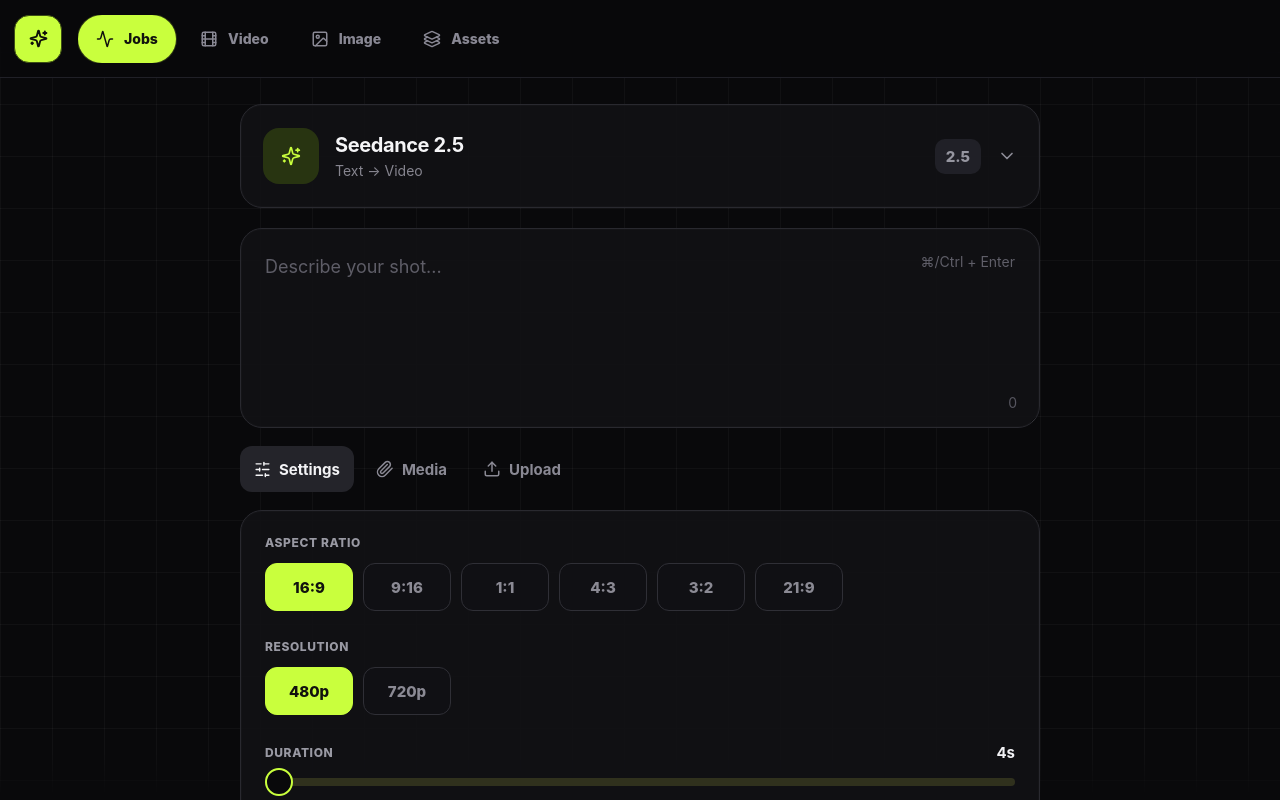
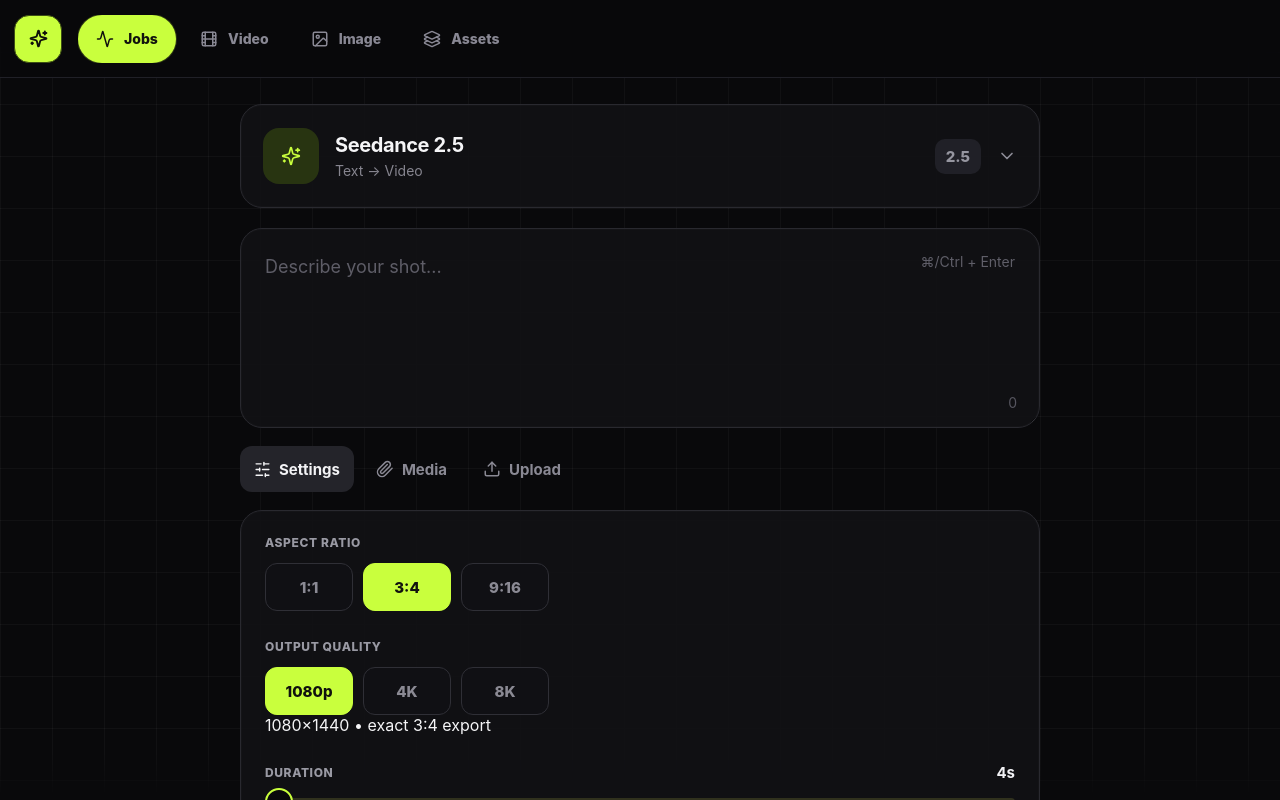
Before and after one commit to bookingcliffpo-spec/nightlife-promoter-mvp, a Next.js app in the folder frontend/: page / in a window 1280 px wide. Shown: the top 800 px of the page. Built offline with nearby package versions, Linux system fonts and the light colour scheme.

Commit message:
Lock social aspect ratios and add 1080p 4K 8K exports

```diff
--- a/frontend/src/components/prime-higgs-motion.tsx
+++ b/frontend/src/components/prime-higgs-motion.tsx
@@ -18,8 +18,8 @@
 } from "lucide-react";
 import { ChangeEvent, useMemo, useRef, useState } from "react";
 
-type Ratio = "16:9" | "9:16" | "1:1" | "4:3" | "3:2" | "21:9";
-type Resolution = "480p" | "720p";
+type Ratio = "1:1" | "3:4" | "9:16";
+type OutputQuality = "1080p" | "4K" | "8K";
 type StudioTab = "settings" | "media" | "upload";
 type JobStatus = "queued" | "generating" | "done" | "error" | "cancelled";
 
@@ -37,9 +37,15 @@
 const VIDEO_PROXY_URL =
   "https://ntmunryoutmjqdxgmzpw.supabase.co/functions/v1/video-generate-proxy";
 
-const ratios: Ratio[] = ["16:9", "9:16", "1:1", "4:3", "3:2", "21:9"];
+const ratios: Ratio[] = ["1:1", "3:4", "9:16"];
 
-async function imageToDataUrl(file: File): Promise<string> {
+const outputDimensions: Record<OutputQuality, Record<Ratio, string>> = {
+  "1080p": { "1:1": "1080×1080", "3:4": "1080×1440", "9:16": "1080×1920" },
+  "4K": { "1:1": "2160×2160", "3:4": "2160×2880", "9:16": "2160×3840" },
+  "8K": { "1:1": "4320×4320", "3:4": "4320×5760", "9:16": "4320×7680" },
+};
+
+async function imageToDataUrl(file: File, ratio: Ratio): Promise<string> {
   const objectUrl = URL.createObjectURL(file);
 
   try {
@@ -51,17 +57,33 @@
       element.src = objectUrl;
     });
 
-    const maxSide = 1400;
-    const scale = Math.min(1, maxSide / Math.max(image.naturalWidth, image.naturalHeight));
+    const targetRatio = ratio === "1:1" ? 1 : ratio === "3:4" ? 3 / 4 : 9 / 16;
+    const sourceRatio = image.naturalWidth / image.naturalHeight;
+
+    let sx = 0;
+    let sy = 0;
+    let sw = image.naturalWidth;
+    let sh = image.naturalHeight;
+
+    if (sourceRatio > targetRatio) {
+      sw = image.naturalHeight * targetRatio;
+      sx = (image.naturalWidth - sw) / 2;
+    } else if (sourceRatio < targetRatio) {
+      sh = image.naturalWidth / targetRatio;
+      sy = (image.naturalHeight - sh) / 2;
+    }
+
+    const maxSide = 1600;
+    const scale = Math.min(1, maxSide / Math.max(sw, sh));
     const canvas = document.createElement("canvas");
-    canvas.width = Math.max(1, Math.round(image.naturalWidth * scale));
-    canvas.height = Math.max(1, Math.round(image.naturalHeight * scale));
+    canvas.width = Math.max(2, Math.round(sw * scale / 2) * 2);
+    canvas.height = Math.max(2, Math.round(sh * scale / 2) * 2);
 
     const context = canvas.getContext("2d");
     if (!context) throw new Error("Could not prepare the image.");
 
-    context.drawImage(image, 0, 0, canvas.width, canvas.height);
-    return canvas.toDataURL("image/jpeg", 0.9);
+    context.drawImage(image, sx, sy, sw, sh, 0, 0, canvas.width, canvas.height);
+    return canvas.toDataURL("image/jpeg", 0.96);
   } finally {
     URL.revokeObjectURL(objectUrl);
   }
@@ -73,8 +95,8 @@
 
   const [studioTab, setStudioTab] = useState<StudioTab>("settings");
   const [prompt, setPrompt] = useState("");
-  const [ratio, setRatio] = useState<Ratio>("16:9");
-  const [resolution, setResolution] = useState<Resolution>("480p");
+  const [ratio, setRatio] = useState<Ratio>("3:4");
+  const [quality, setQuality] = useState<OutputQuality>("1080p");
   const [duration, setDuration] = useState(4);
   const [audio, setAudio] = useState(true);
   const [outputFormat, setOutputFormat] = useState<"MP4" | "MOV">("MP4");
@@ -155,7 +177,7 @@
 
     try {
       updateJob(jobId, { status: "generating", progress: 8 });
-      const imageDataUrl = await imageToDataUrl(file);
+      const imageDataUrl = await imageToDataUrl(file, ratio);
 
       let fakeProgress = 12;
       progressTimer = setInterval(() => {
@@ -168,11 +190,14 @@
         headers: { "Content-Type": "application/json" },
         signal: controller.signal,
         body: JSON.stringify({
-          prompt: prompt.trim() + (audio ? "\nAudio: include matching cinematic ambience when the selected engine supports audio." : ""),
+          prompt:
+            "STRICT SOURCE / ANATOMY LOCK: Use the uploaded image as the exact first frame. Preserve the exact person count and the exact visible body silhouette. Keep the same number of arms, hands, fingers, legs, and visible limbs as the source. Do not invent, reveal, duplicate, merge, or regenerate hidden limbs. Keep face, skin tone, facial structure, hair, clothing, jewelry, hands, pose, and body proportions unchanged. Keep the original person mostly still unless the user explicitly requests a small specific movement. Do not create a second copy of any body part. Preserve all flyer text and logos exactly.\n\nUSER MOTION PROMPT:\n" +
+            prompt.trim() +
+            (audio ? "\n\nAudio: include matching cinematic ambience when the selected engine supports audio." : ""),
           image_data_url: imageDataUrl,
           mime_type: "image/jpeg",
           aspect_ratio: ratio,
-          resolution,
+          resolution: "720p",
           duration_seconds: Math.min(5, duration),
           output_format: outputFormat.toLowerCase(),
         }),
@@ -187,11 +212,32 @@
         );
       }
 
+      updateJob(jobId, { status: "generating", progress: 94 });
+
+      const upscaleResponse = await fetch("/api/upscale-video", {
+        method: "POST",
+        headers: { "Content-Type": "application/json" },
+        signal: controller.signal,
+        body: JSON.stringify({
+          source_url: String(data.output_url),
+          aspect_ratio: ratio,
+          quality,
+        }),
+      });
+
+      const upscaleData = await upscaleResponse.json().catch(() => ({}));
+      if (!upscaleResponse.ok || !upscaleData?.output_url) {
+        throw new Error(
+          upscaleData?.error ||
+            "The video generated, but the high-resolution export failed.",
+        );
+      }
+
       updateJob(jobId, {
         status: "done",
         progress: 100,
-        outputUrl: String(data.output_url),
-        engine: String(data.engine || "Free AI"),
+        outputUrl: String(upscaleData.output_url),
+        engine: String(data.engine || "Free AI") + " • " + quality + " export",
       });
     } catch (err) {
       if (controller.signal.aborted) {
@@ -285,17 +331,20 @@
               </div>
 
               <div className="prime-setting-block">
-                <label>RESOLUTION</label>
+                <label>OUTPUT QUALITY</label>
                 <div className="prime-chip-row">
-                  {(["480p", "720p"] as Resolution[]).map((item) => (
+                  {(["1080p", "4K", "8K"] as OutputQuality[]).map((item) => (
                     <button
                       key={item}
-                      className={resolution === item ? "active" : ""}
-                      onClick={() => setResolution(item)}
+                      className={quality === item ? "active" : ""}
+                      onClick={() => setQuality(item)}
                     >
                       {item}
                     </button>
                   ))}
+                </div>
+                <div className="prime-output-dimensions">
+                  {outputDimensions[quality][ratio]} • exact {ratio} export
                 </div>
               </div>
 
```
